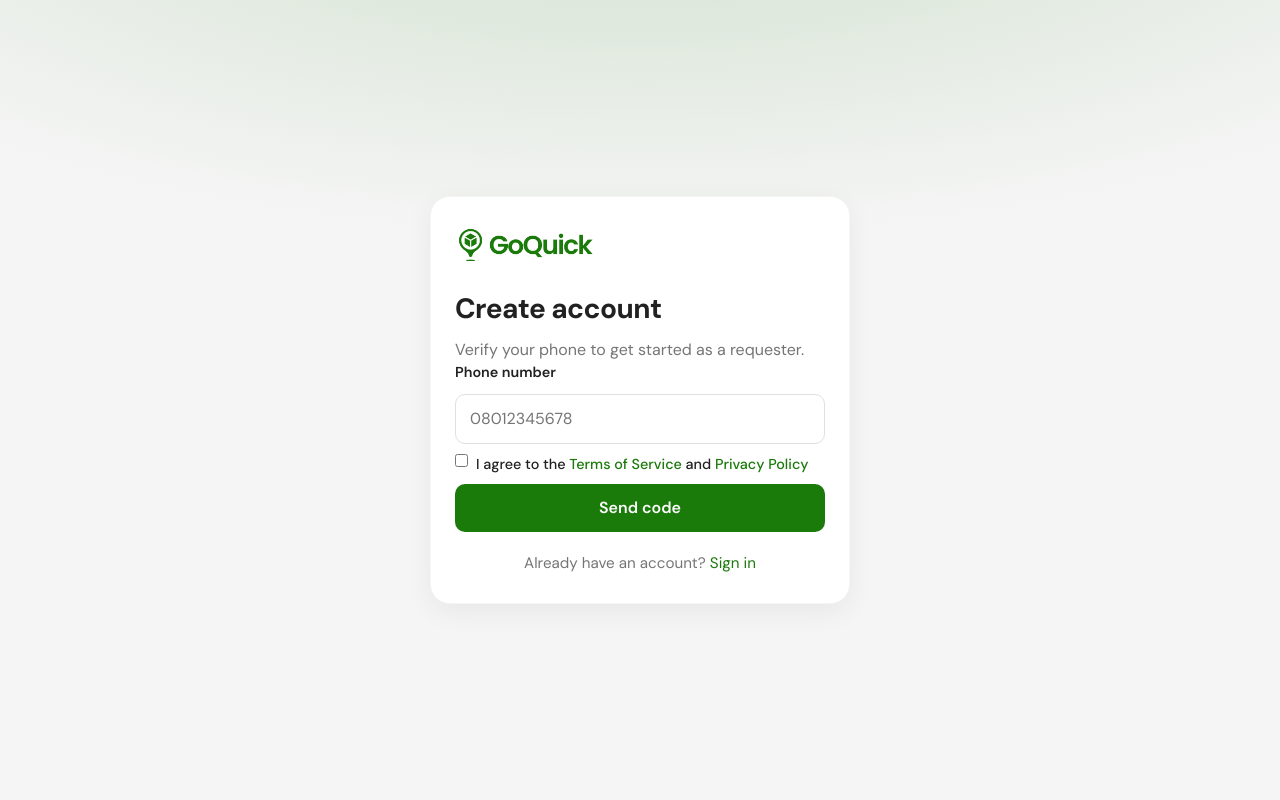
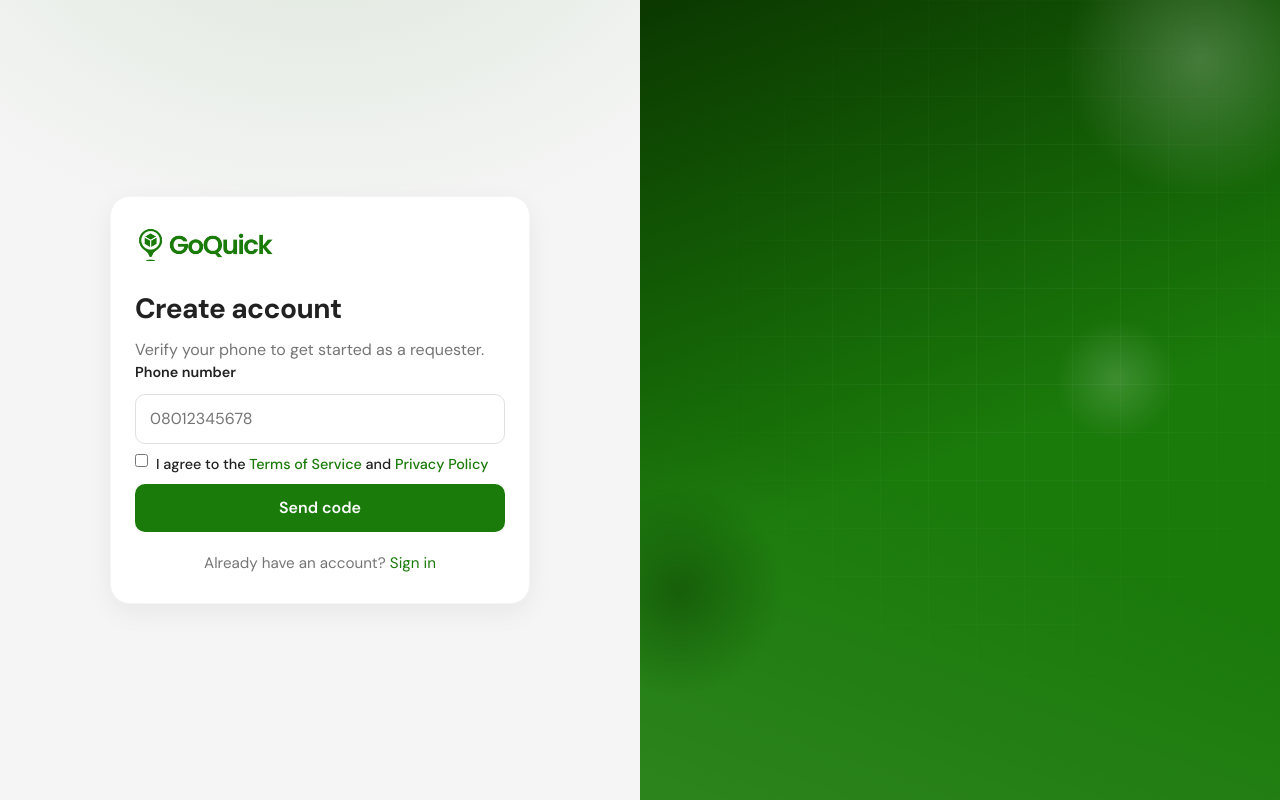
Before and after one commit to prestigetech02/goquickproject, a React (Vite) app: page /signup in a window 1280 px wide. Built offline with nearby package versions, Linux system fonts and the light colour scheme; no server answers.

Commit message:
new push

```diff
--- a/src/App.tsx
+++ b/src/App.tsx
@@ -1,5 +1,6 @@
 import { Navigate, Route, Routes } from "react-router-dom";
 import { AppLayout } from "./components/AppLayout";
+import { AuthLayout } from "./components/AuthLayout";
 import {
   CompleteProfileRoute,
   GuestRoute,
@@ -33,6 +34,7 @@ import { SignupPage } from "./pages/SignupPage";
 export default function App() {
   return (
     <Routes>
+      <Route element={<AuthLayout />}>
         <Route element={<GuestRoute />}>
           <Route path="/login" element={<LoginPage />} />
           <Route path="/signup" element={<SignupPage />} />
@@ -49,6 +51,7 @@ export default function App() {
         </Route>
 
         <Route path="/get-app" element={<GetAppPage />} />
+      </Route>
 
       <Route element={<ProtectedRoute />}>
         <Route element={<AppLayout />}>
--- /dev/null
+++ b/src/components/AuthLayout.tsx
@@ -0,0 +1,36 @@
+import { Outlet, useLocation } from "react-router-dom";
+import authPanelArt from "../assets/auth-panel.png";
+
+const SCROLL_FORM_PATHS = new Set(["/complete-profile"]);
+
+/** Persistent auth chrome: green panel stays mounted while forms switch via <Outlet />. */
+export function AuthLayout() {
+  const { pathname } = useLocation();
+  const formClassName = SCROLL_FORM_PATHS.has(pathname) ? "auth-shell-form-scroll" : "";
+
+  return (
+    <div className="auth-shell">
+      <div className={`auth-shell-form ${formClassName}`.trim()}>
+        <div className="auth-shell-form-inner">
+          <Outlet />
+        </div>
+      </div>
+
+      <aside className="auth-shell-panel" aria-hidden="true">
+        <div className="auth-shell-panel-bg" />
+        <div className="auth-shell-orb auth-shell-orb-a" />
+        <div className="auth-shell-orb auth-shell-orb-b" />
+        <div className="auth-shell-orb auth-shell-orb-c" />
+        <div className="auth-shell-grid" />
+
+        <div className="auth-shell-panel-content">
+          <img src="/goquick-white.png" alt="" className="auth-shell-brand" />
+          <h2 className="auth-shell-title">Errands done, without leaving home.</h2>
+          <div className="auth-shell-art-wrap">
+            <img src={authPanelArt} alt="" className="auth-shell-art" />
+          </div>
+        </div>
+      </aside>
+    </div>
+  );
+}
--- a/src/index.css
+++ b/src/index.css
@@ -121,21 +121,189 @@ h2 {
   font-size: 0.9rem;
 }
 
+/* Auth shell — desktop split; mobile form only */
+.auth-shell {
+  min-height: 100dvh;
+  display: grid;
+  grid-template-columns: 1fr;
+  background: var(--color-bg);
+}
+
+.auth-shell-form {
+  display: grid;
+  place-items: center;
+  padding: 28px 16px 40px;
+  min-height: 100dvh;
+  background:
+    radial-gradient(ellipse 80% 50% at 50% -20%, rgba(26, 122, 10, 0.12), transparent),
+    var(--color-bg);
+}
+
+.auth-shell-form-scroll {
+  place-items: start center;
+  align-content: start;
+  padding-top: 36px;
+  overflow-y: auto;
+}
+
+.auth-shell-form-inner {
+  width: 100%;
+  max-width: 420px;
+}
+
+.auth-shell-form-inner:has(.auth-card-wide) {
+  max-width: 520px;
+}
+
+.auth-shell-panel {
+  display: none;
+  position: relative;
+  overflow: hidden;
+  background: var(--color-primary);
+  color: #fff;
+  min-height: 100dvh;
+}
+
+.auth-shell-panel-bg {
+  position: absolute;
+  inset: 0;
+  background:
+    linear-gradient(160deg, var(--color-primary-dark) 0%, transparent 55%),
+    linear-gradient(20deg, rgba(255, 255, 255, 0.08), transparent 40%);
+  pointer-events: none;
+}
+
+.auth-shell-grid {
+  position: absolute;
+  inset: 0;
+  opacity: 0.12;
+  background-image:
+    linear-gradient(rgba(255, 255, 255, 0.35) 1px, transparent 1px),
+    linear-gradient(90deg, rgba(255, 255, 255, 0.35) 1px, transparent 1px);
+  background-size: 48px 48px;
+  mask-image: radial-gradient(ellipse 80% 70% at 60% 40%, #000 20%, transparent 75%);
+  pointer-events: none;
+}
+
+.auth-shell-orb {
+  position: absolute;
+  border-radius: 50%;
+  pointer-events: none;
+  filter: blur(2px);
+  animation: auth-orb-float 12s ease-in-out infinite;
+}
+
+.auth-shell-orb-a {
+  width: 280px;
+  height: 280px;
+  top: -80px;
+  right: -60px;
+  background: radial-gradient(circle, rgba(255, 255, 255, 0.22), transparent 70%);
+}
+
+.auth-shell-orb-b {
+  width: 200px;
+  height: 200px;
+  bottom: 12%;
+  left: -70px;
+  background: radial-gradient(circle, rgba(11, 56, 0, 0.45), transparent 70%);
+  animation-delay: -4s;
+}
+
+.auth-shell-orb-c {
+  width: 120px;
+  height: 120px;
+  top: 42%;
+  right: 18%;
+  background: radial-gradient(circle, rgba(255, 255, 255, 0.16), transparent 70%);
+  animation-delay: -7s;
+}
+
+@keyframes auth-orb-float {
+  0%,
+  100% {
+    transform: translate3d(0, 0, 0) scale(1);
+  }
+  50% {
+    transform: translate3d(12px, -18px, 0) scale(1.05);
+  }
+}
+
+.auth-shell-panel-content {
+  position: relative;
+  z-index: 1;
+  display: flex;
+  flex-direction: column;
+  justify-content: center;
+  min-height: 100dvh;
+  padding: 48px 44px 40px;
+  animation: auth-panel-in 0.7s ease-out both;
+}
+
+@keyframes auth-panel-in {
+  from {
+    opacity: 0;
+    transform: translateX(18px);
+  }
+  to {
+    opacity: 1;
+    transform: translateX(0);
+  }
+}
+
+.auth-shell-brand {
+  width: auto;
+  height: 36px;
+  max-width: 150px;
+  object-fit: contain;
+  margin-bottom: 28px;
+}
+
+.auth-shell-title {
+  margin: 0 0 28px;
+  font-size: clamp(1.75rem, 2.4vw, 2.35rem);
+  font-weight: 700;
+  line-height: 1.15;
+  letter-spacing: -0.02em;
+  max-width: 16ch;
+  color: #fff;
+}
+
+.auth-shell-art-wrap {
+  margin-top: auto;
+  max-width: 420px;
+}
+
+.auth-shell-art {
+  display: block;
+  width: 100%;
+  height: auto;
+  mix-blend-mode: screen;
+  transform: scaleX(-1);
+}
+
+@media (min-width: 960px) {
+  .auth-shell {
+    grid-template-columns: 1fr 1fr;
+  }
+
+  .auth-shell-form {
+    min-height: 100dvh;
+    padding: 40px 48px;
+  }
+
+  .auth-shell-panel {
+    display: block;
+  }
+}
+
 /* Auth */
 .auth-page {
-  min-height: 100dvh;
-  display: grid;
-  place-items: center;
-  padding: 24px 16px;
-  background:
-    radial-gradient(ellipse 80% 50% at 50% -20%, rgba(26, 122, 10, 0.18), transparent),
-    var(--color-bg);
+  width: 100%;
 }
 
 .auth-page-scroll {
-  align-items: start;
-  padding-top: 32px;
-  padding-bottom: 48px;
+  /* kept for compatibility; prefer auth-shell-form-scroll */
 }
 
 .auth-card {
--- a/src/pages/AccountSuccessPage.tsx
+++ b/src/pages/AccountSuccessPage.tsx
@@ -12,7 +12,6 @@ export function AccountSuccessPage() {
   }, [navigate]);
 
   return (
-    <div className="auth-page">
     <div className="auth-card success-card">
       <div className="success-icon" aria-hidden="true">
         ✓
@@ -25,6 +24,5 @@ export function AccountSuccessPage() {
         Continue to login
       </Link>
     </div>
-    </div>
   );
 }
--- a/src/pages/CompleteProfilePage.tsx
+++ b/src/pages/CompleteProfilePage.tsx
@@ -81,7 +81,6 @@ export function CompleteProfilePage() {
   }
 
   return (
-    <div className="auth-page auth-page-scroll">
     <div className="auth-card auth-card-wide">
       <img src="/goquick.png" alt="GoQuick" className="auth-logo" />
       <h1>Complete your profile</h1>
@@ -189,6 +188,5 @@ export function CompleteProfilePage() {
         </button>
       </form>
     </div>
-    </div>
   );
 }
--- a/src/pages/ForgotPasswordPage.tsx
+++ b/src/pages/ForgotPasswordPage.tsx
@@ -75,7 +75,6 @@ export function ForgotPasswordPage() {
   }
 
   return (
-    <div className="auth-page">
     <div className="auth-card">
       <img src="/goquick.png" alt="GoQuick" className="auth-logo" />
       <h1>Reset password</h1>
@@ -146,6 +145,5 @@ export function ForgotPasswordPage() {
         <Link to="/login">Back to sign in</Link>
       </p>
     </div>
-    </div>
   );
 }
--- a/src/pages/GetAppPage.tsx
+++ b/src/pages/GetAppPage.tsx
@@ -5,7 +5,6 @@ import { clearSession } from "../lib/auth";
 /** Shown when a runner signs in on web — runners stay on the mobile app for MVP. */
 export function GetAppPage() {
   return (
-    <div className="auth-page">
     <div className="auth-card">
       <img src="/goquick.png" alt="GoQuick" className="auth-logo" />
       <h1>Get the GoQuick app</h1>
@@ -43,6 +42,5 @@ export function GetAppPage() {
         </Link>
       </p>
     </div>
-    </div>
   );
 }
--- a/src/pages/LoginPage.tsx
+++ b/src/pages/LoginPage.tsx
@@ -62,7 +62,6 @@ export function LoginPage() {
   }
 
   return (
-    <div className="auth-page">
     <div className="auth-card">
       <img src="/goquick.png" alt="GoQuick" className="auth-logo" />
       <h1>Welcome back</h1>
@@ -116,6 +115,5 @@ export function LoginPage() {
         New here? <Link to="/signup">Create an account</Link>
       </p>
     </div>
-    </div>
   );
 }
--- a/src/pages/SetPasswordPage.tsx
+++ b/src/pages/SetPasswordPage.tsx
@@ -65,7 +65,6 @@ export function SetPasswordPage() {
   }
 
   return (
-    <div className="auth-page">
     <div className="auth-card">
       <img src="/goquick.png" alt="GoQuick" className="auth-logo" />
       <h1>Create a password</h1>
@@ -96,6 +95,5 @@ export function SetPasswordPage() {
         </button>
       </form>
     </div>
-    </div>
   );
 }
--- a/src/pages/SignupPage.tsx
+++ b/src/pages/SignupPage.tsx
@@ -87,7 +87,6 @@ export function SignupPage() {
   }
 
   return (
-    <div className="auth-page">
     <div className="auth-card">
       <img src="/goquick.png" alt="GoQuick" className="auth-logo" />
       <h1>Create account</h1>
@@ -171,6 +170,5 @@ export function SignupPage() {
         Already have an account? <Link to="/login">Sign in</Link>
       </p>
     </div>
-    </div>
   );
 }
```
Also changed, not shown: public/goquick-white.png (added), src/assets/auth-panel.png (added). Lines whose indentation alone changed are shown as unchanged.
